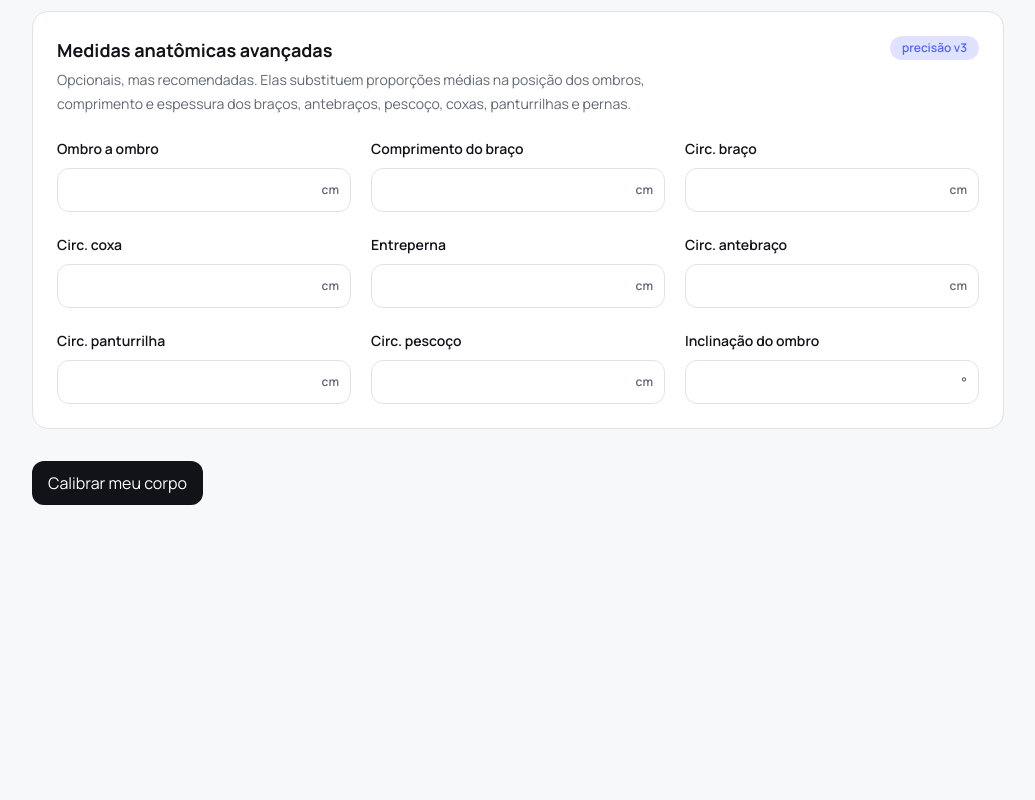
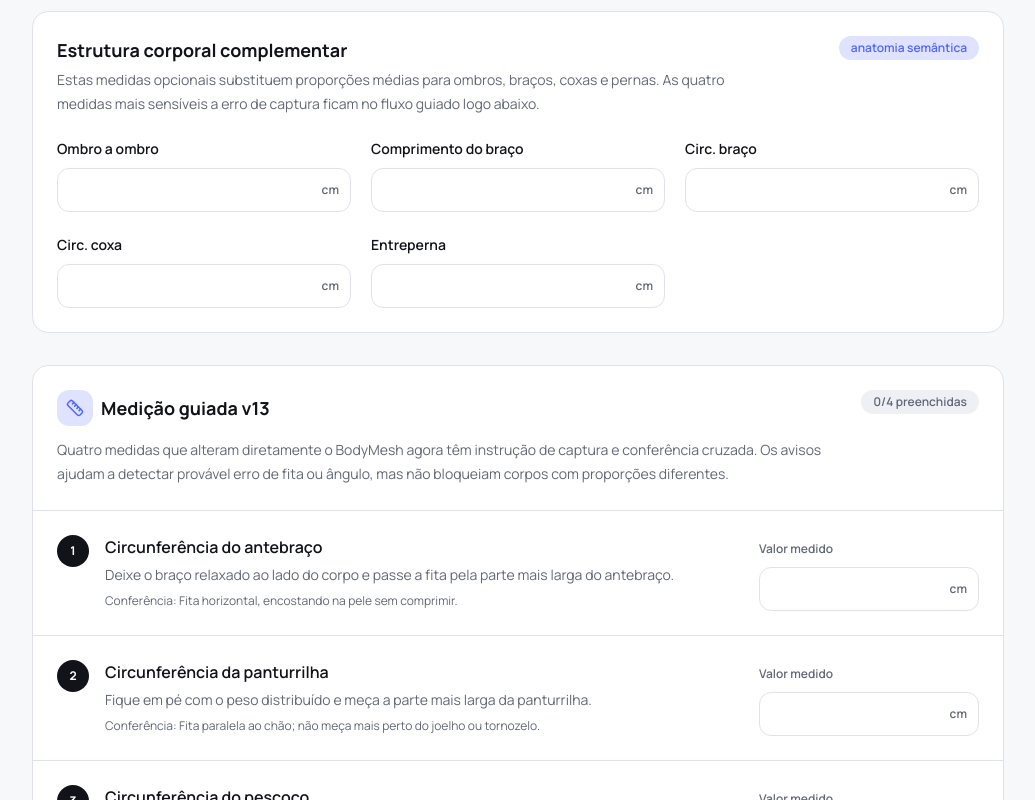
Before and after one commit to xsalles/mirro, a Next.js app: page /app/body in a window 1280 px wide. Shown: the part 1120-1920 px from the top of the page, without its empty margins (244-1279 px from the left). Before the commit the page ends 1665 px from the top, so only its background shows below. Built offline with nearby package versions, Linux system fonts and the light colour scheme.

Commit message:
feat: integrate guided measurements into body calibration

```diff
--- a/src/app/app/body/page.tsx
+++ b/src/app/app/body/page.tsx
@@ -2,13 +2,21 @@
 
 import { Check, CircleAlert, ImagePlus, Ruler, ShieldCheck } from "lucide-react";
 import Link from "next/link";
-import { useState, type FormEvent } from "react";
+import { useRef, useState, type FormEvent } from "react";
 import { BodyMeshPreview } from "@/components/body-mesh-preview";
+import {
+  GuidedBodyMeasurements,
+  type BodyMeasurementDraft,
+} from "@/components/guided-body-measurements";
 import { Button } from "@/components/ui/button";
 import { useMirro } from "@/components/mirro-provider";
 import { calibrateBodyFromPhotos } from "@/lib/mirro/body-image-processing";
 import { loadMedia } from "@/lib/mirro/db";
-import type { BodyViewId, MediaRef } from "@/lib/mirro/types";
+import type {
+  BodyMeasurements,
+  BodyViewId,
+  MediaRef,
+} from "@/lib/mirro/types";
 import { validMeasurement, validateImage } from "@/lib/mirro/validation";
 
 const CAPTURE_VIEWS: Array<{
@@ -32,7 +40,9 @@ type CalibrationStatus = "idle" | "processing" | "saving" | "saved";
 export default function BodyPage() {
   const { state, saveProfile } = useMirro();
   const current = state.profile;
-  const [measurements, setMeasurements] = useState({
+  const formRef = useRef<HTMLFormElement>(null);
+  const [measurements, setMeasurements] =
+    useState<BodyMeasurementDraft>({
     heightCm: current?.heightCm ? String(current.heightCm) : "",
     chestCm: current?.chestCm ? String(current.chestCm) : "",
     waistCm: current?.waistCm ? String(current.waistCm) : "",
@@ -59,6 +69,22 @@ export default function BodyPage() {
       setFiles((prev) => ({ ...prev, [side]: file }));
       setStatus("idle");
     }
+  }
+
+  function updateMeasurement(
+    key: keyof BodyMeasurements,
+    value: string,
+  ) {
+    setMeasurements((prev) => ({
+      ...prev,
+      [key]: value,
+    }));
+    setErrors((prev) => ({
+      ...prev,
+      [key]: "",
+      calibration: "",
+    }));
+    setStatus("idle");
   }
 
   async function submit(event: FormEvent<HTMLFormElement>) {
@@ -138,7 +164,16 @@ export default function BodyPage() {
     }
 
     setErrors(nextErrors);
-    if (Object.values(nextErrors).some(Boolean)) return;
+    if (Object.values(nextErrors).some(Boolean)) {
+      requestAnimationFrame(() => {
+        formRef.current
+          ?.querySelector<HTMLElement>(
+            '[aria-invalid="true"]',
+          )
+          ?.focus();
+      });
+      return;
+    }
 
     try {
       setStatus("processing");
@@ -230,7 +265,12 @@ export default function BodyPage() {
         </span>
       </div>
 
-      <form noValidate onSubmit={submit} className="space-y-8">
+      <form
+        ref={formRef}
+        noValidate
+        onSubmit={submit}
+        className="space-y-8"
+      >
         <section>
           <div className="flex flex-wrap items-end justify-between gap-3">
             <div>
@@ -323,10 +363,12 @@ export default function BodyPage() {
                     aria-invalid={Boolean(errors[key])}
                     aria-describedby={errors[key] ? `${key}-error` : undefined}
                     value={measurements[key as keyof typeof measurements]}
-                    onChange={(e) => {
-                      setMeasurements((prev) => ({ ...prev, [key]: e.target.value }));
-                      setStatus("idle");
-                    }}
+                    onChange={(e) =>
+                      updateMeasurement(
+                        key as keyof BodyMeasurements,
+                        e.target.value,
+                      )
+                    }
                   />
                   <span className="pointer-events-none absolute right-3 top-1/2 -translate-y-1/2 text-xs font-semibold text-[var(--muted)]">
                     {unit}
@@ -345,13 +387,18 @@ export default function BodyPage() {
         <section className="rounded-2xl border border-[var(--line)] bg-white p-5 sm:p-6">
           <div className="flex flex-wrap items-start justify-between gap-3">
             <div>
-              <h2 className="text-lg font-bold">Medidas anatômicas avançadas</h2>
+              <h2 className="text-lg font-bold">
+                Estrutura corporal complementar
+              </h2>
               <p className="mt-1 max-w-2xl text-sm leading-6 text-[var(--muted)]">
-                Opcionais, mas recomendadas. Elas substituem proporções médias na posição dos ombros, comprimento e espessura dos braços, antebraços, pescoço, coxas, panturrilhas e pernas.
+                Estas medidas opcionais substituem proporções
+                médias para ombros, braços, coxas e pernas.
+                As quatro medidas mais sensíveis a erro de
+                captura ficam no fluxo guiado logo abaixo.
               </p>
             </div>
             <span className="rounded-full bg-[var(--thread-soft)] px-3 py-1 text-xs font-semibold text-[var(--thread)]">
-              precisão v3
+              anatomia semântica
             </span>
           </div>
 
@@ -362,13 +409,14 @@ export default function BodyPage() {
               ["upperArmCm", "Circ. braço", "cm"],
               ["thighCm", "Circ. coxa", "cm"],
               ["inseamCm", "Entreperna", "cm"],
-              ["forearmCm", "Circ. antebraço", "cm"],
-              ["calfCm", "Circ. panturrilha", "cm"],
-              ["neckCm", "Circ. pescoço", "cm"],
-              ["shoulderSlopeDeg", "Inclinação do ombro", "°"],
             ].map(([key, label, unit]) => (
               <div key={key}>
-                <label htmlFor={key} className="text-sm font-semibold">{label}</label>
+                <label
+                  htmlFor={key}
+                  className="text-sm font-semibold"
+                >
+                  {label}
+                </label>
                 <div className="relative mt-2">
                   <input
                     id={key}
@@ -376,19 +424,32 @@ export default function BodyPage() {
                     inputMode="decimal"
                     min="1"
                     aria-invalid={Boolean(errors[key])}
-                    aria-describedby={errors[key] ? `${key}-error` : undefined}
-                    value={measurements[key as keyof typeof measurements]}
-                    onChange={(e) => {
-                      setMeasurements((prev) => ({ ...prev, [key]: e.target.value }));
-                      setStatus("idle");
-                    }}
+                    aria-describedby={
+                      errors[key]
+                        ? `${key}-error`
+                        : undefined
+                    }
+                    value={
+                      measurements[
+                        key as keyof BodyMeasurementDraft
+                      ]
+                    }
+                    onChange={(event) =>
+                      updateMeasurement(
+                        key as keyof BodyMeasurements,
+                        event.target.value,
+                      )
+                    }
                   />
                   <span className="pointer-events-none absolute right-3 top-1/2 -translate-y-1/2 text-xs font-semibold text-[var(--muted)]">
                     {unit}
                   </span>
                 </div>
                 {errors[key] ? (
-                  <p id={`${key}-error`} className="mt-2 text-sm text-[var(--danger)]">
+                  <p
+                    id={`${key}-error`}
+                    className="mt-2 text-sm text-[var(--danger)]"
+                  >
                     {errors[key]}
                   </p>
                 ) : null}
@@ -396,6 +457,12 @@ export default function BodyPage() {
             ))}
           </div>
         </section>
+
+        <GuidedBodyMeasurements
+          measurements={measurements}
+          errors={errors}
+          onChange={updateMeasurement}
+        />
 
         {errors.calibration ? (
           <div role="alert" className="flex gap-3 rounded-2xl border border-red-200 bg-red-50 p-4 text-sm leading-6 text-[var(--danger)]">
```
